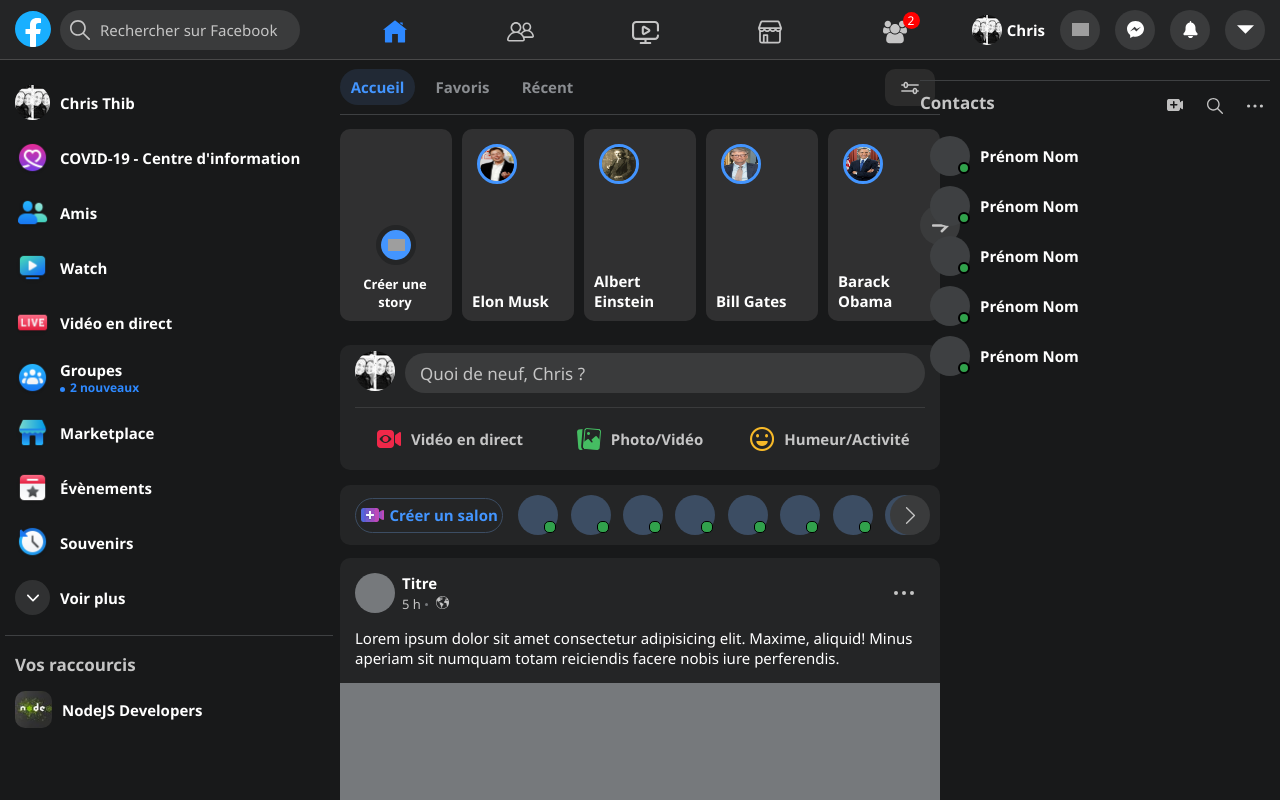
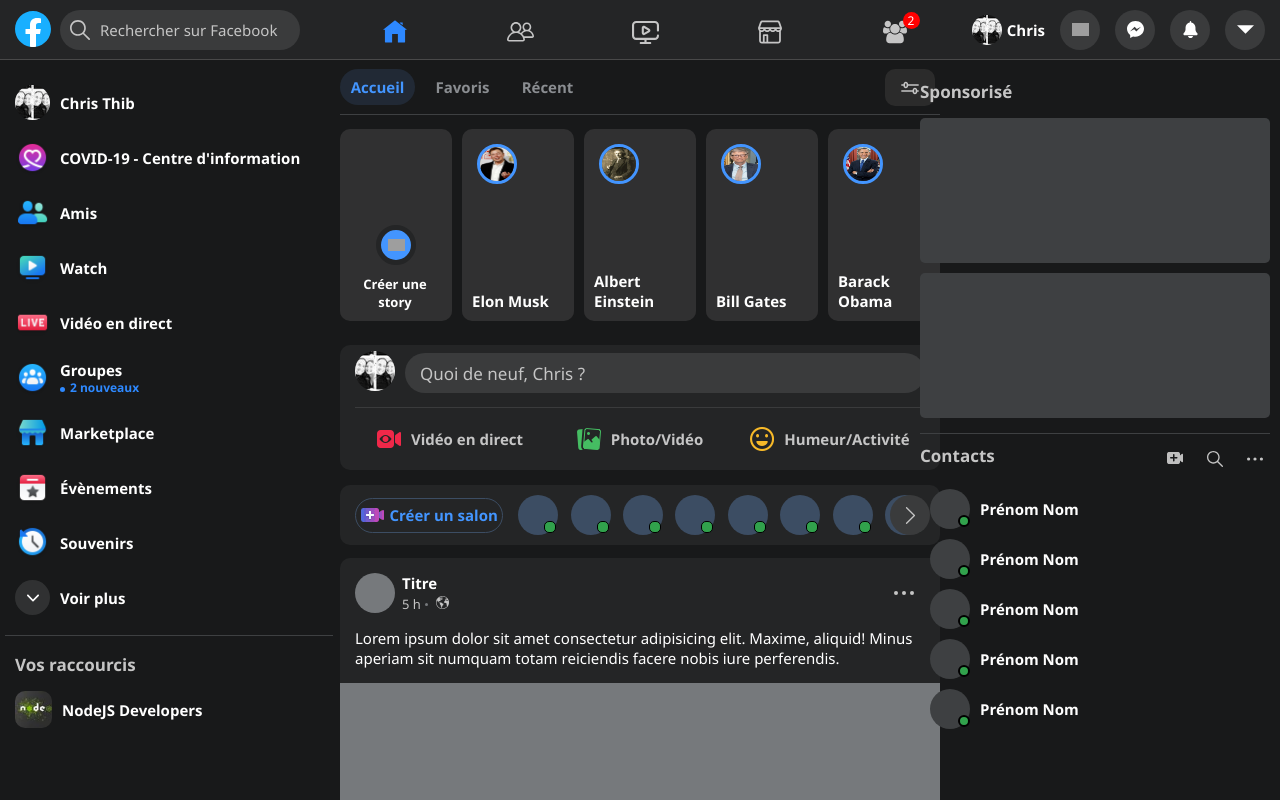
Before and after one commit to ThibertChristophe/Facebook-Clone, a React (Create React App) app in the folder facebook-clone/: page / in a window 1280 px wide. Shown: the top 800 px of the page. Built offline with nearby package versions, Linux system fonts and the light colour scheme; grey boxes are pictures that could not be loaded.

Commit message:
Component widget sponsor

```diff
--- a/facebook-clone/src/components/WidgetRight.js
+++ b/facebook-clone/src/components/WidgetRight.js
@@ -1,10 +1,12 @@
 import React from "react";
 import Contact from "./Contact";
 import ButtonTransparent from "./ButtonTransparent";
+import WidgetSponsor from "./WidgetSponsor";
 
 const WidgetRight = () => {
   return (
     <div className="widget-right">
+      <WidgetSponsor />
       <div className="widget-right-contact">
         <div className="widget-right-contact-header">
           <div className="widget-right-contact-title">Contacts</div>
--- /dev/null
+++ b/facebook-clone/src/components/WidgetSponsor.js
@@ -0,0 +1,17 @@
+import React from "react";
+
+const WidgetSponsor = () => {
+  return (
+    <div className="widget-sponsors">
+      <p>Sponsorisé</p>
+      <div className="widget-sponso-list">
+        <div className="widget-sponso-card">
+          <img src="" alt="" srcset="" />
+        </div>
+        <div className="widget-sponso-card"></div>
+      </div>
+    </div>
+  );
+};
+
+export default WidgetSponsor;
--- /dev/null
+++ b/facebook-clone/src/styles/components/_widgetSponsor.scss
@@ -0,0 +1,20 @@
+.widget-sponsors {
+  margin-bottom: 15px;
+  width: 100%;
+  p {
+    font-size: 17px;
+    font-weight: 600;
+    margin-bottom: 15px;
+  }
+  .widget-sponso-list {
+    height: 300px;
+    display: flex;
+    flex-direction: column;
+    justify-content: space-between;
+    .widget-sponso-card {
+      background-color: #3e4042;
+      height: 145px;
+      border-radius: 5px;
+    }
+  }
+}
--- a/facebook-clone/src/styles/index.scss
+++ b/facebook-clone/src/styles/index.scss
@@ -27,3 +27,4 @@
 @import "./components/posts";
 @import "./components/contact";
 @import "./components/buttonTransparent";
+@import "./components/widgetSponsor";
```
